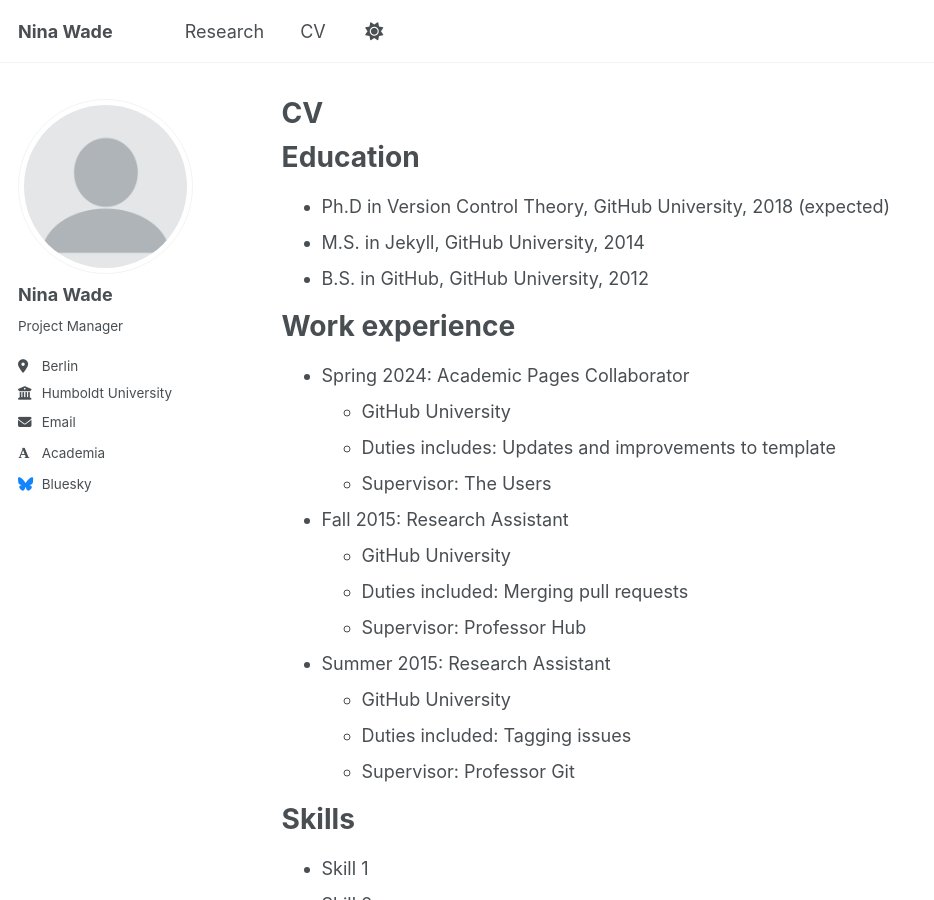
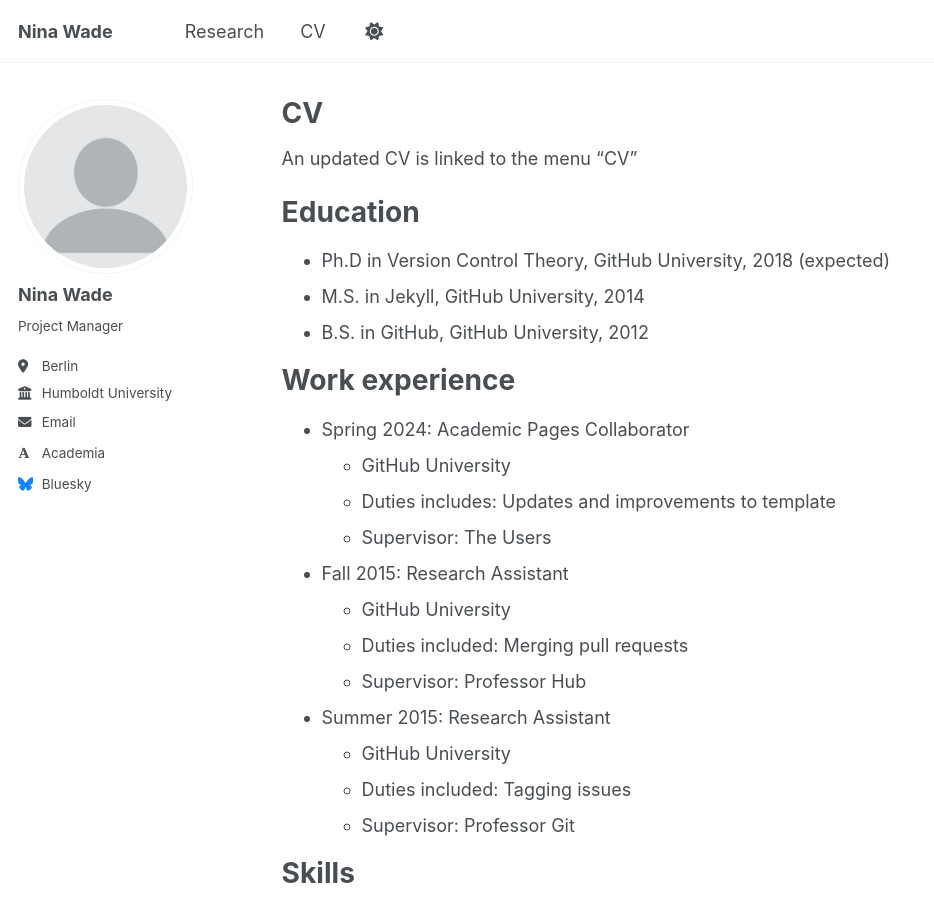
Before and after one commit to ninawade/academicwebsite, a Jekyll site: the page built from _pages/cv.md, in a window 1280 px wide and 900 px high. Shown: the whole window, without its empty margins (0-934 px from the left). Built offline with Jekyll 4.4.1, drawn with Linux system fonts in a browser that asks for light colours; some web fonts are replaced; a script bundle is joined from its source files by our own code; library files that are not in the unit come from our copies.

Commit message:
Update cv.md

```diff
--- a/_pages/cv.md
+++ b/_pages/cv.md
@@ -6,6 +6,8 @@ author_profile: true
 redirect_from:
   - /resume
 ---
+
+An updated CV is linked to the menu "CV"
 
 {% include base_path %}
 
```
